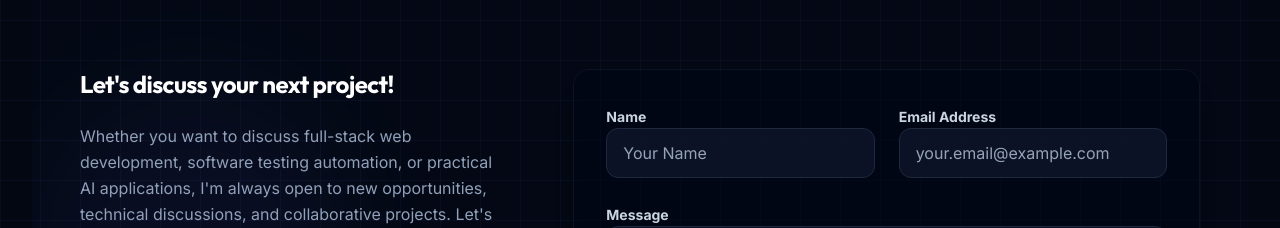
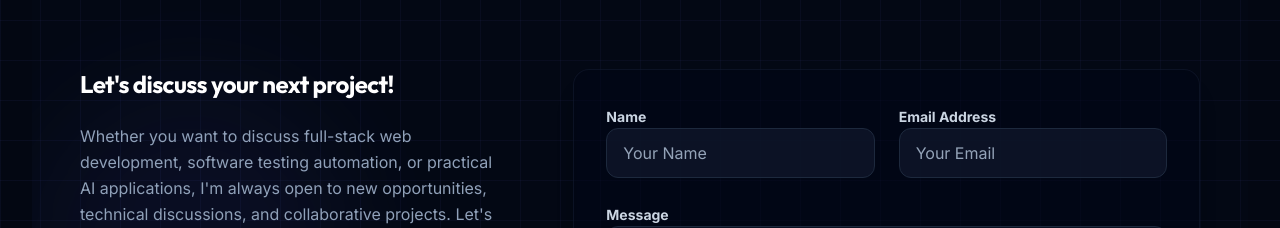
Before and after one commit to mariammgamall/my-portfolio, a React (Vite) app: page / in a window 1280 px wide. Shown: the part 9500-9728 px from the top of the page. Built offline with nearby package versions, Linux system fonts and the light colour scheme.

Commit message:
fix: update contact form email placeholder to 'Your Email'

```diff
--- a/src/data/translations.ts
+++ b/src/data/translations.ts
@@ -233,7 +233,7 @@ export const translations = {
       nameLabel: "Name",
       namePlaceholder: "Your Name",
       emailLabel: "Email Address",
-      emailPlaceholder: "your.email@example.com",
+      emailPlaceholder: "Your Email",
       msgLabel: "Message",
       msgPlaceholder: "Hi Mariam, let's talk about...",
       btnSend: "Send Message",
@@ -484,7 +484,7 @@ export const translations = {
       nameLabel: "الاسم",
       namePlaceholder: "اسمك",
       emailLabel: "عنوان البريد الإلكتروني",
-      emailPlaceholder: "your.email@example.com",
+      emailPlaceholder: "Your Email",
       msgLabel: "الرسالة",
       msgPlaceholder: "مرحباً مريم، أود التحدث بشأن...",
       btnSend: "إرسال الرسالة",
```
